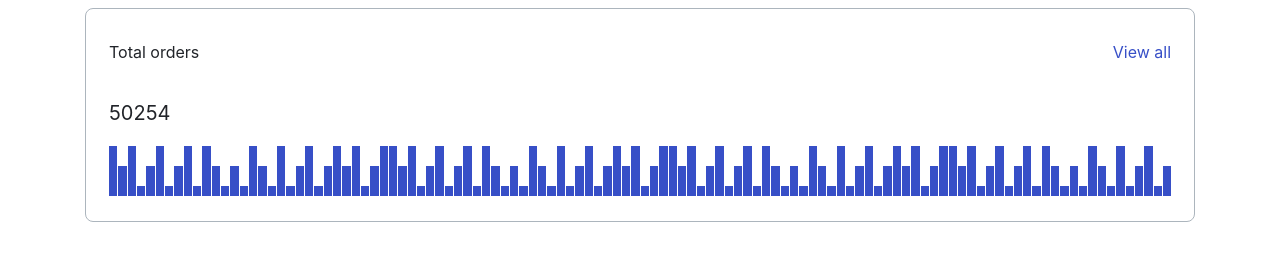
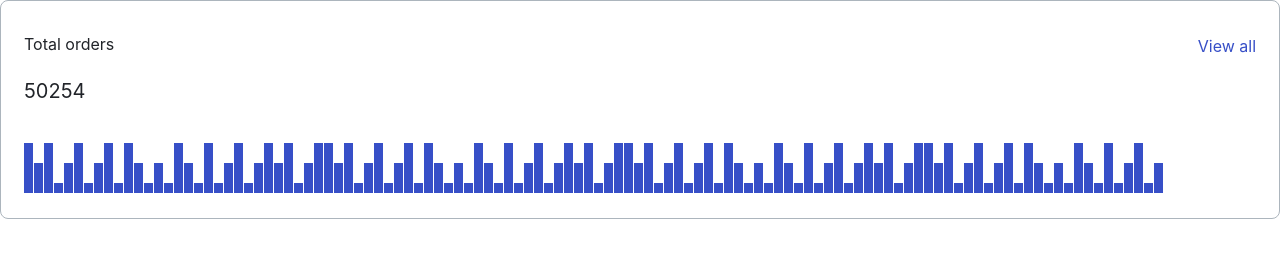
Before and after one commit to js-tasks-ru/htmlcss-20240216_sasha-is-permi, a website: page 04-lection2/01-histogram/index.html in a window 1280 px wide. Drawn offline with nearby package versions, Linux system fonts and the light colour scheme; a web font is replaced by a local one.

Commit message:
гистограмма изменения

```diff
--- a/04-lection2/01-histogram/histogram.css
+++ b/04-lection2/01-histogram/histogram.css
@@ -1,16 +1,10 @@
-.container {
-    max-width: 1110px;
-    margin: 0 auto;
 
-}
 .histogram {
-    overflow-x: hidden;
     border: 1px solid var(--grey-3);
     border-radius: 8px;
-}
-.histogram__main {
     padding: 15px 23px 25px 23px;
 }
+
 .histogram__text {
     display: flex;
     align-items: center;
@@ -30,6 +24,7 @@
     font-weight: 400;
     line-height: 24px;
     color: var(--blue);
+    margin-top: 3px;
 }
 .histogram__counter {
     font-family: Inter;
@@ -37,18 +32,18 @@
     font-weight: 400;
     line-height: 26px;
     color: var(--black);
+    margin-bottom: 39px;
+    margin-top: 6px;
 }
 
 .histogram__chart {
-
     display: flex;
     align-items: flex-end;
     gap: 1px;
     height: 50px;
 }
 .histogram__item {
-    min-width: 0;
-    width: 9px;
+    flex-basis: 9px;
     background: var(--blue);
 }
 .histogram__item_l {
--- a/04-lection2/01-histogram/index.html
+++ b/04-lection2/01-histogram/index.html
@@ -4,13 +4,13 @@
     <head>
         <meta charset="UTF-8">
         <meta name="viewport" content="width=device-width, initial-scale=1.0">
+        <link rel="stylesheet" href="https://cdnjs.cloudflare.com/ajax/libs/modern-normalize/2.0.0/modern-normalize.min.css" integrity="sha512-4xo8blKMVCiXpTaLzQSLSw3KFOVPWhm/TRtuPVc4WG6kUgjH6J03IBuG7JZPkcWMxJ5huwaBpOpnwYElP/m6wg==" crossorigin="anonymous" referrerpolicy="no-referrer" />
         <link href="https: //fonts.googleapis.com/css2?family=Inter:slnt,wght@-10..0,100..900&display=swap" rel="stylesheet">
         <link rel="stylesheet" href="../../assets/css/main.css">
         <link rel="stylesheet" href="./histogram.css">
     </head>
     <body>
-        <div class="container">
-            <div class="histogram histogram__main">
+        <div class="histogram">
             <div class="histogram__header">
                 <div class="histogram__text">
                     <h3 class="histogram__title">Total orders</h3>
@@ -136,6 +136,5 @@
                 <div class="histogram__item histogram__item_m"></div>
             </div>
         </div>
-        </div>
     </body>
 </html>
```
Lines whose indentation alone changed are shown as unchanged.
